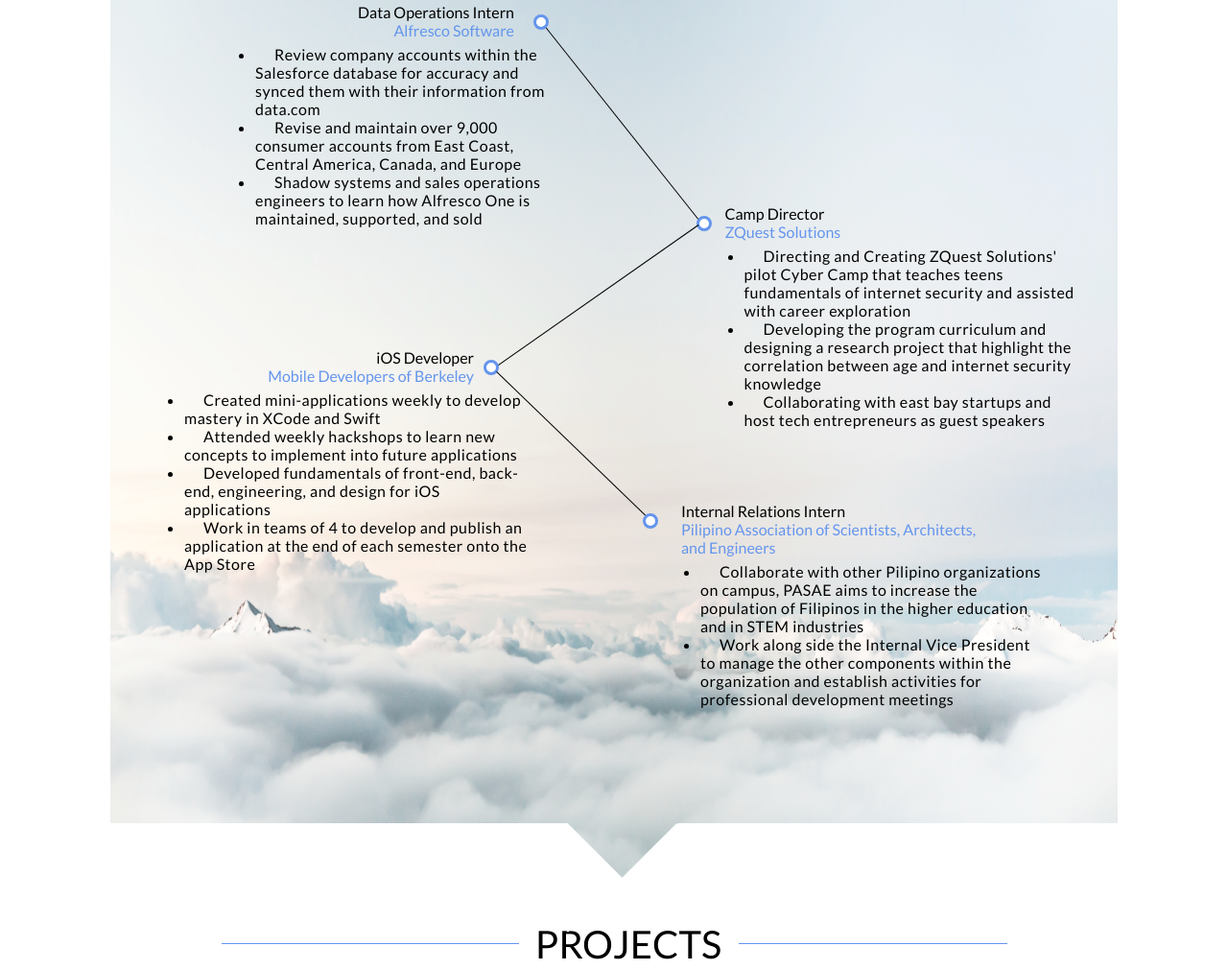
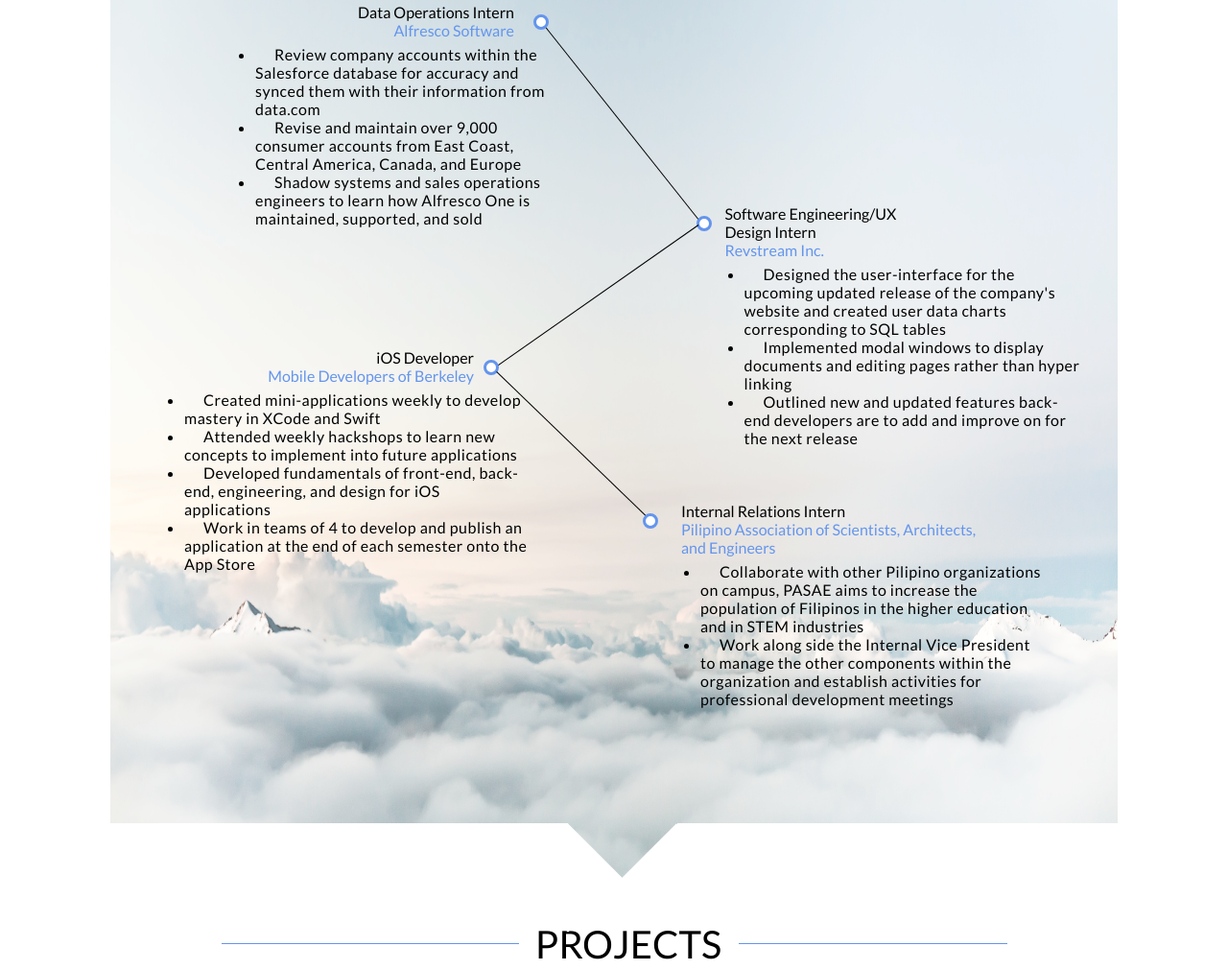
Before and after one commit to jaredgutierrez/oldwebsite, a plain HTML site: page index.html in a window 1280 px wide. Shown: the part 1145-2156 px from the top of the page at 96% size. Drawn offline with nearby package versions, Linux system fonts and the light colour scheme.

Commit message:
fied experiences

```diff
--- a/assets/css/style.css
+++ b/assets/css/style.css
@@ -497,7 +497,7 @@ a img{
 }
 
 .interests {
-	left: 51%;
+	left: 50%;
 	position: absolute;
 	text-align: center;
 	font-size: 16px;
--- a/index.html
+++ b/index.html
@@ -88,13 +88,13 @@
 
  				 <div class = "zquestTitle">
  					<div class = "zquestDot"></div>
- 				 	<div class = "Director">Camp Director</div>
- 					<div class="zquest">ZQuest Solutions</div>
+ 				 	<div class = "Director">Software Engineering/UX Design Intern</div>
+ 					<div class="zquest">Revstream Inc.</div>
  					<div class = "zquestBullet">
  						<ul>
-  							<li>Directing and Creating ZQuest Solutions' pilot Cyber Camp that teaches teens fundamentals of internet security and assisted with career exploration</li>
- 							<li>Developing the program curriculum and designing a research project that highlight the correlation between age and internet security knowledge</li>
-  							<li>Collaborating with east bay startups and host tech entrepreneurs as guest speakers </li>
+  							<li>Designed the user-interface for the upcoming updated release of the company's website and created user data charts corresponding to SQL tables
+ 							<li>Implemented modal windows to display documents and editing pages rather than hyper linking</li>
+  							<li>Outlined new and updated features back-end developers are to add and improve on for the next release</li>
 						</ul>
  					</div>
  				</div>
```
